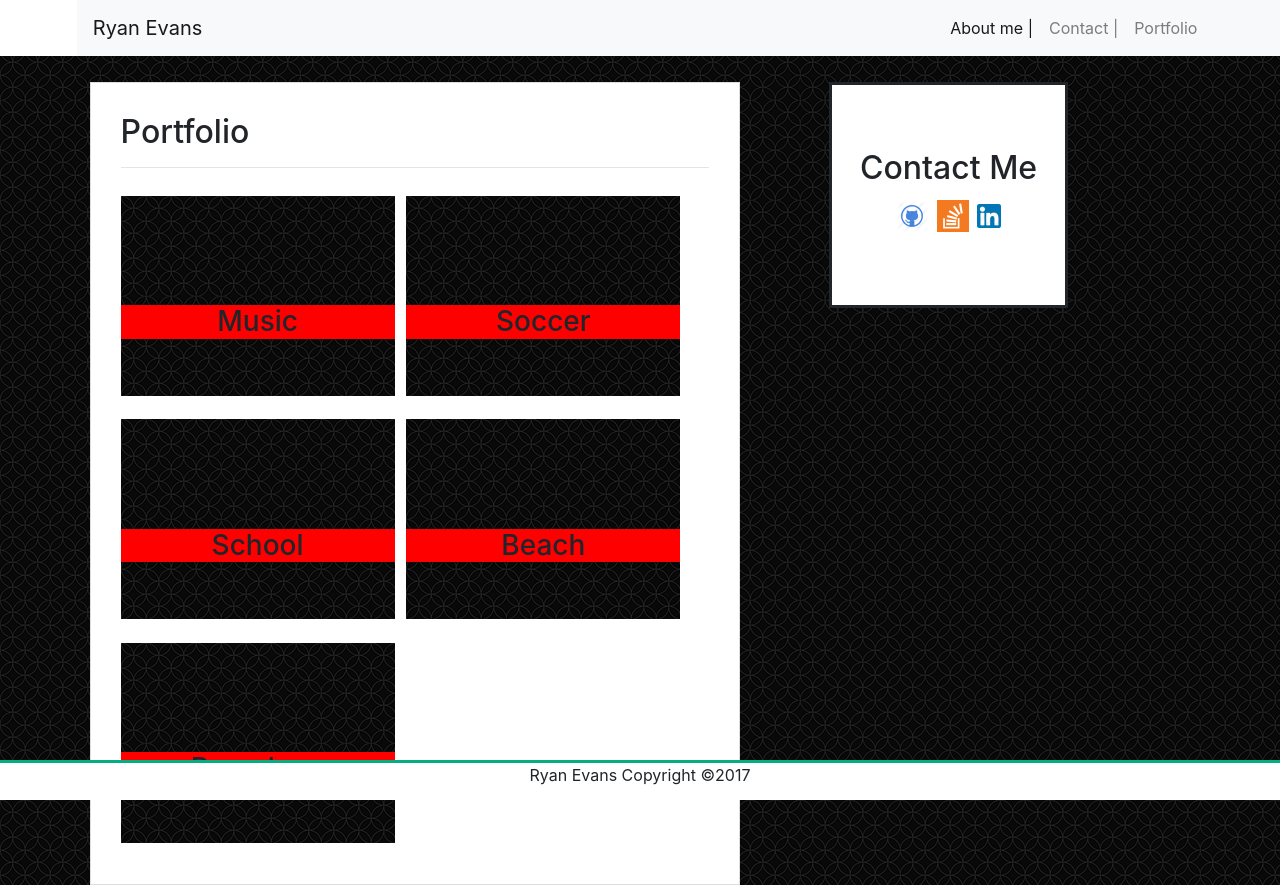
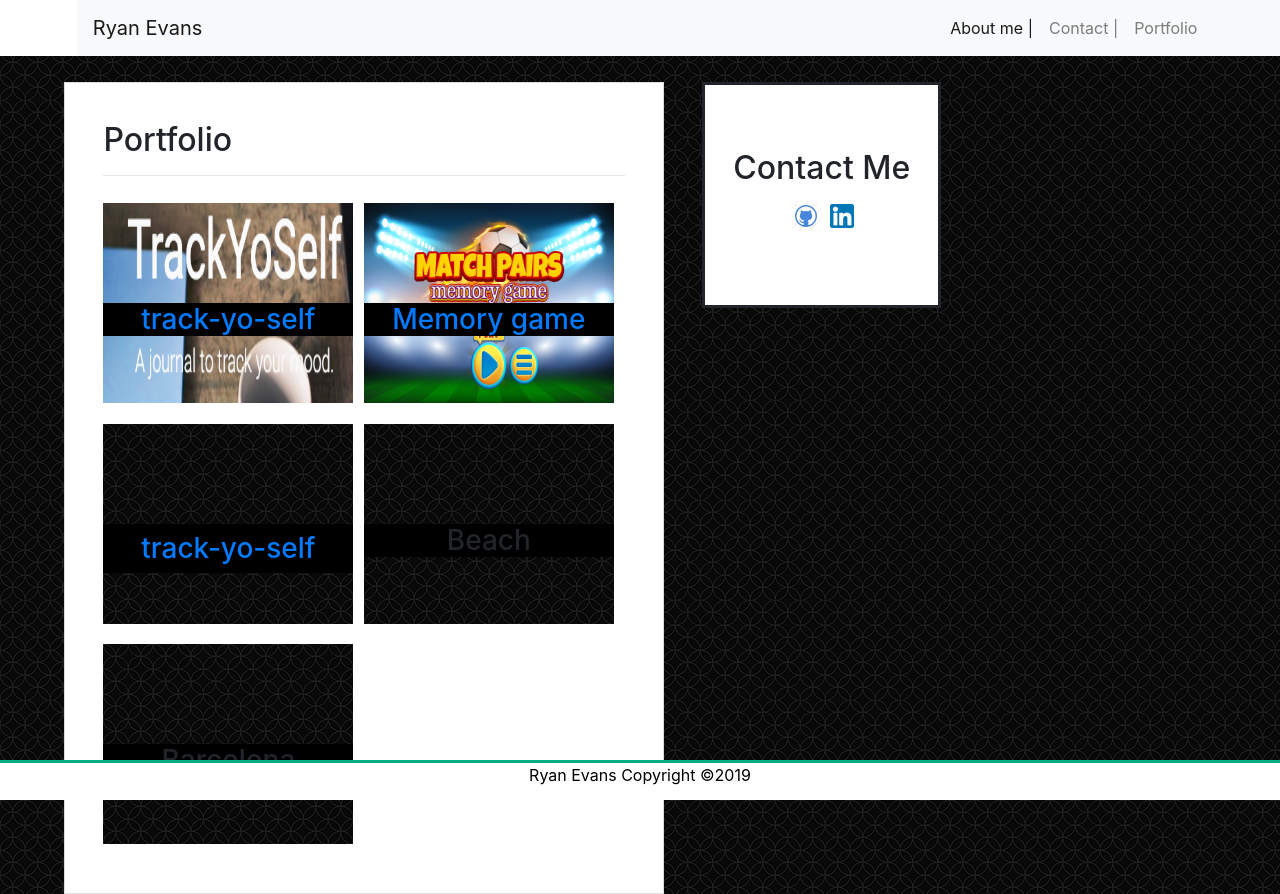
Before and after one commit to Fatkiddh/Bootstrap-Portfolio, a plain HTML site: page portfolio.html in a window 1280 px wide. Drawn offline with nearby package versions, Linux system fonts and the light colour scheme.

Commit message:
portfolio fixes

```diff
--- a/assets/css/style.css
+++ b/assets/css/style.css
@@ -17,10 +17,34 @@ body{
   justify-content: flex-end;
   margin-right: 5%;
 }
-.Container1{
+.navBarContainer{
   background-color: white;
   padding-left: 6%;
   width: 100%;
+}
+.trackYoSelf{
+  background-image: url("../images/trackYoSelf.png");
+  background-size: 100% 100%;
+  background-repeat: no-repeat;
+  float: left;
+  width: 250px;
+  height: 200px;
+  overflow: auto;
+  margin-right: 2%;
+  margin-top: 2%;
+  margin-bottom: 2%;
+}
+.memoryGame{
+  background-image: url("../images/soccer Memory game.png");
+  background-size: 100% 100%;
+  background-repeat: no-repeat;
+  float: left;
+  width: 250px;
+  height: 200px;
+  overflow: auto;
+  margin-right: 2%;
+  margin-top: 2%;
+  margin-bottom: 2%;
 }
 
 #pic1{
@@ -29,8 +53,7 @@ body{
 }
 
 
-
-.contatiner2{
+.mainContent{
   background-color: white;
   float: left;
   border: solid;
@@ -39,6 +62,7 @@ body{
   margin-right: 2%;
   margin-left: 7%;
   margin-top: 2%;
+  margin-bottom: 4%;
   width: 60%;
   overflow: hidden;
   word-wrap: normal;
@@ -61,7 +85,7 @@ body{
 
 
 
-.container3{
+.contactContainer{
   border: solid;
   float: left;
   text-align: center;
@@ -71,33 +95,28 @@ body{
   padding-top: 5%;
   padding-bottom: 5%;
   margin-top: 2%;
-  margin-left: 7%;
+  margin-left: 3%;
   margin-bottom: 10%;
 
 }
 
-.container4{
+.portfolioContainer{
   float: left;
   width: 100%;
-  max-width: 650px;
-  padding: 30px;
+  max-width: 600px;
+  padding: 3%;
   margin-top: 2%;
-  margin-left: 7%;
+  margin-left: 5%;
+  margin-bottom: 4%;
   background: #fff;
   border: 1px solid #ddd;
 
 }
 
-.work {
-  position: relative;
-  float: left;
-  width: 274px;
-  overflow: auto;
-}
-.work1{
+.portfolioWebsites{
   background-image: url("../images/spiration dark.png");
   float: left;
-  width: 274px;
+  width: 250px;
   height: 200px;
   overflow: auto;
   margin-right: 2%;
@@ -108,23 +127,24 @@ body{
 
 h3{
   position: relative;
-  background-color: red;
+  background-color: black;
   width: 100%;
   text-align: center;
   margin-bottom: 10%;
 }
-.ryan{
+.insidePortfolioDeminsions{
   width: 100%;
   margin-top: 40%;
 }
 
 .footer{
-	text-align: center;
+  text-align: center;
+  color: black;
 	background: white;
 	border-top: solid;
 	border-color: #06ad81;
 	width: 100%;
-	height: 40px;
+  height: 5%;
 	position: fixed;
 	left: 0 ; right: 0; bottom: 0;
 }
--- a/portfolio.html
+++ b/portfolio.html
@@ -14,9 +14,9 @@
   <body>
     <!-- nav bar link to 3 different pages -->
 
-        <div class="Container1">
+        <div class="navBarContainer">
             <nav class="navbar navbar-expand-lg navbar-light bg-light">
-              <a class="navbar-brand" href="#">Ryan Evans</a>
+              <a class="navbar-brand" href="Index.html">Ryan Evans</a>
               <button class="navbar-toggler" type="button" data-toggle="collapse" data-target="#navbarNavAltMarkup" aria-controls="navbarNavAltMarkup" aria-expanded="false" aria-label="Toggle navigation">
                 <span class="navbar-toggler-icon"></span>
               </button>
@@ -31,60 +31,65 @@
         </div>
 
 
-        <div class="container4">
+        <div class="portfolioContainer">
 
           <!--title of container-->
             <h2 class="aboutMe">Portfolio</h2>
             <hr>
 
-            <div class="work1">
+            <div class="trackYoSelf">
 
-              <div class="ryan">
-                <h3>Music</h3>
+              <div class="insidePortfolioDeminsions">
+                <h3>
+                    <a class="track-Yo-Self" href="https://track-yo-self.herokuapp.com/">track-yo-self </a>
+                </h3>
               </div>
             </div>
 
-            <div class="work1">
+            <div class="memoryGame">
 
-              <div class="ryan">
-                <h3>Soccer</h3>
+              <div class="insidePortfolioDeminsions">
+                <h3>
+                    <a class="soccerMemoryGame" href=https://fatkiddh.github.io/Clicky-Games/>Memory game </a>
+                </h3>
               </div>
             </div>
 
-            <div class="work1">
+            <div class="portfolioWebsites">
 
-              <div class="ryan">
-                <h3>School</h3>
+              <div class="insidePortfolioDeminsions">
+                <h3>
+                  <a class="nav-item nav-link" href="https://track-yo-self.herokuapp.com/">track-yo-self </a>
+                </h3>
               </div>
             </div>
 
-            <div class="work1">
+            <div class="portfolioWebsites">
 
-              <div class="ryan">
+              <div class="insidePortfolioDeminsions">
                 <h3>Beach</h3>
               </div>
             </div>
 
-            <div class="work1">
+            <div class="portfolioWebsites">
 
-              <div class="ryan">
+              <div class="insidePortfolioDeminsions">
                 <h3>Barcelona</h3>
               </div>
             </div>
 
         </div>
 
-        <div class="container3" id="sidebar">
+        <div class="contactContainer" id="sidebar">
           <div class="col-sm">
             <h2>Contact Me<h2>
-            <img src="assets/images/github-32x32.png" class="img-fluid" alt="Linkdin">
-            <img src="assets/images/overflow-32x32.png" class="img-fluid" alt="Slackoverflow">
-            <img src="assets/images/linkedin-24x24.png" class="img-fluid" alt="github">
+              <a href="https://github.com/Fatkiddh"><img src="assets/images/github-32x32.png">
+              <a href="https://www.linkedin.com/feed/"><img src="assets/images/linkedin-24x24.png">
           </div>
         </div>
 
           <div class="footer">
-            <footer class="footer">Ryan Evans Copyright  &copy;2017
+            <footer class="footer">Ryan Evans Copyright  &copy;2019
             </footer>
           </div>
 
```
Also changed, not shown: Index.html (+6 -6 lines), contact.html (+7 -8 lines), assets/images/soccer Memory game.png (added), assets/images/trackYoSelf.png (added), 3 other files.
